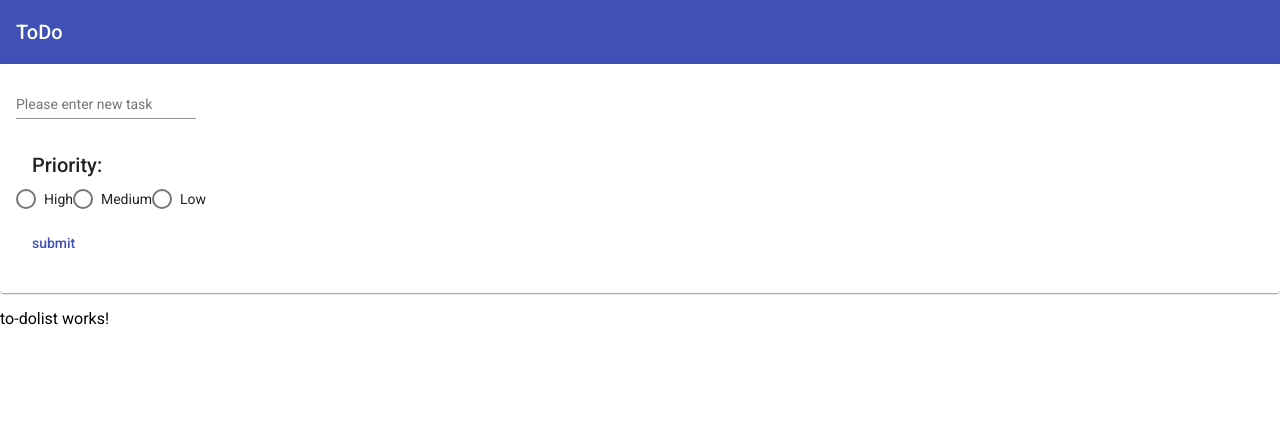
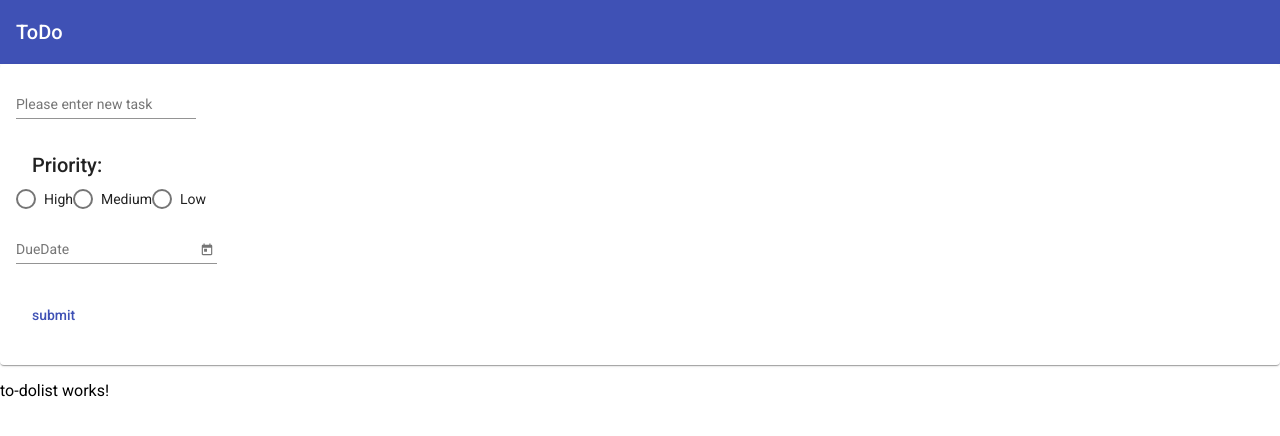
Before and after one commit to nyl162/HSSR-form, an Angular app: page / in a window 1280 px wide. Shown: the top 436 px of the page. Built offline with nearby package versions, Linux system fonts and the light colour scheme.

Commit message:
datePickerWorked

```diff
--- a/src/app/components/to-doform.component.html
+++ b/src/app/components/to-doform.component.html
@@ -18,15 +18,15 @@
           </mat-radio-button>
         </mat-radio-group>
     </mat-card-content>
-    <!------
+
     <mat-card-content>
       <mat-form-field>
-        <input matInput [matDatepicker]="picker" placeholder="DueDate">
+        <input matInput [matDatepicker]="picker" placeholder="DueDate" ngModel name="due">
         <mat-datepicker-toggle matSuffix [for]="picker"></mat-datepicker-toggle>
         <mat-datepicker #picker></mat-datepicker>
       </mat-form-field>
     </mat-card-content>
-    ------------->
+
 
 
     <mat-card-content>
```
